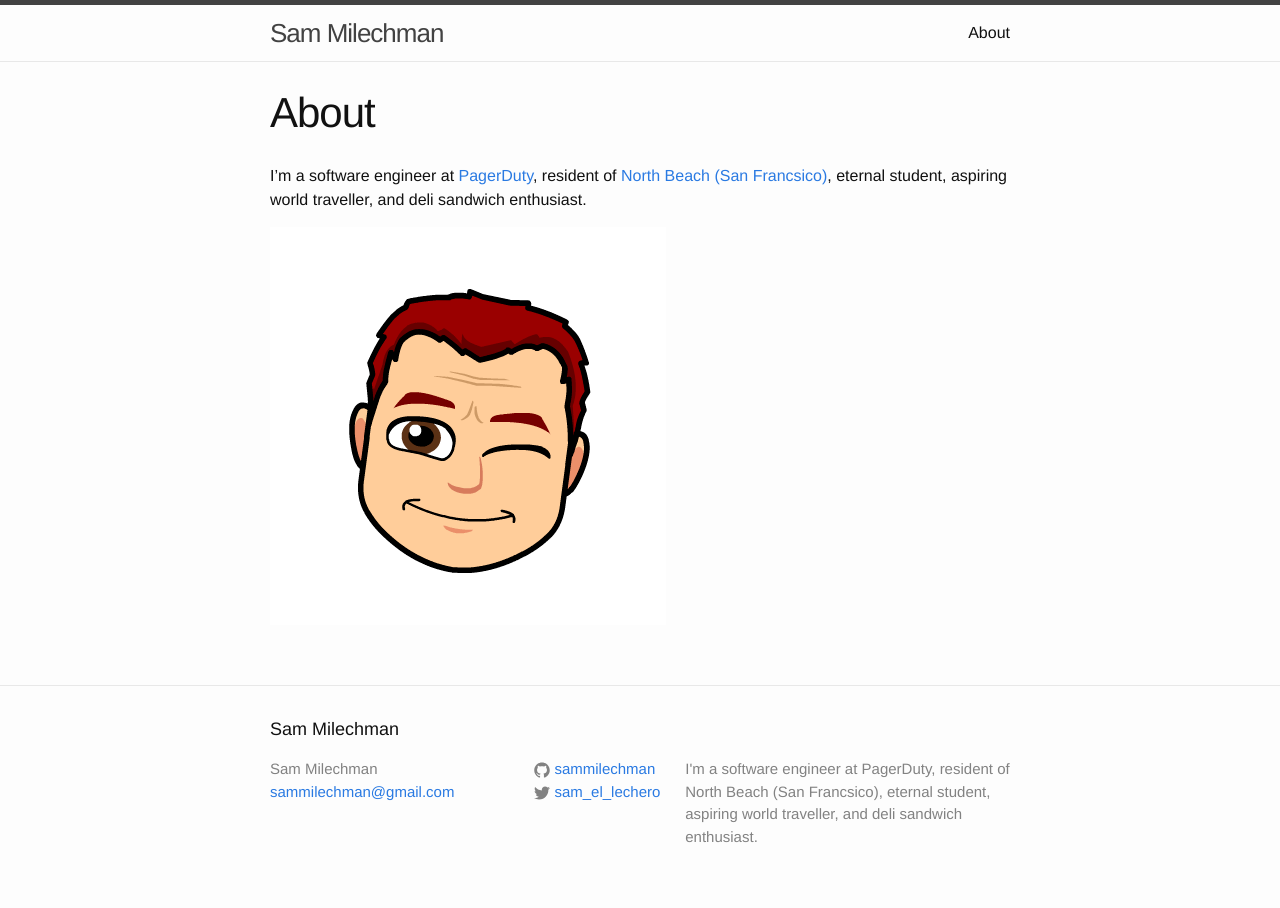
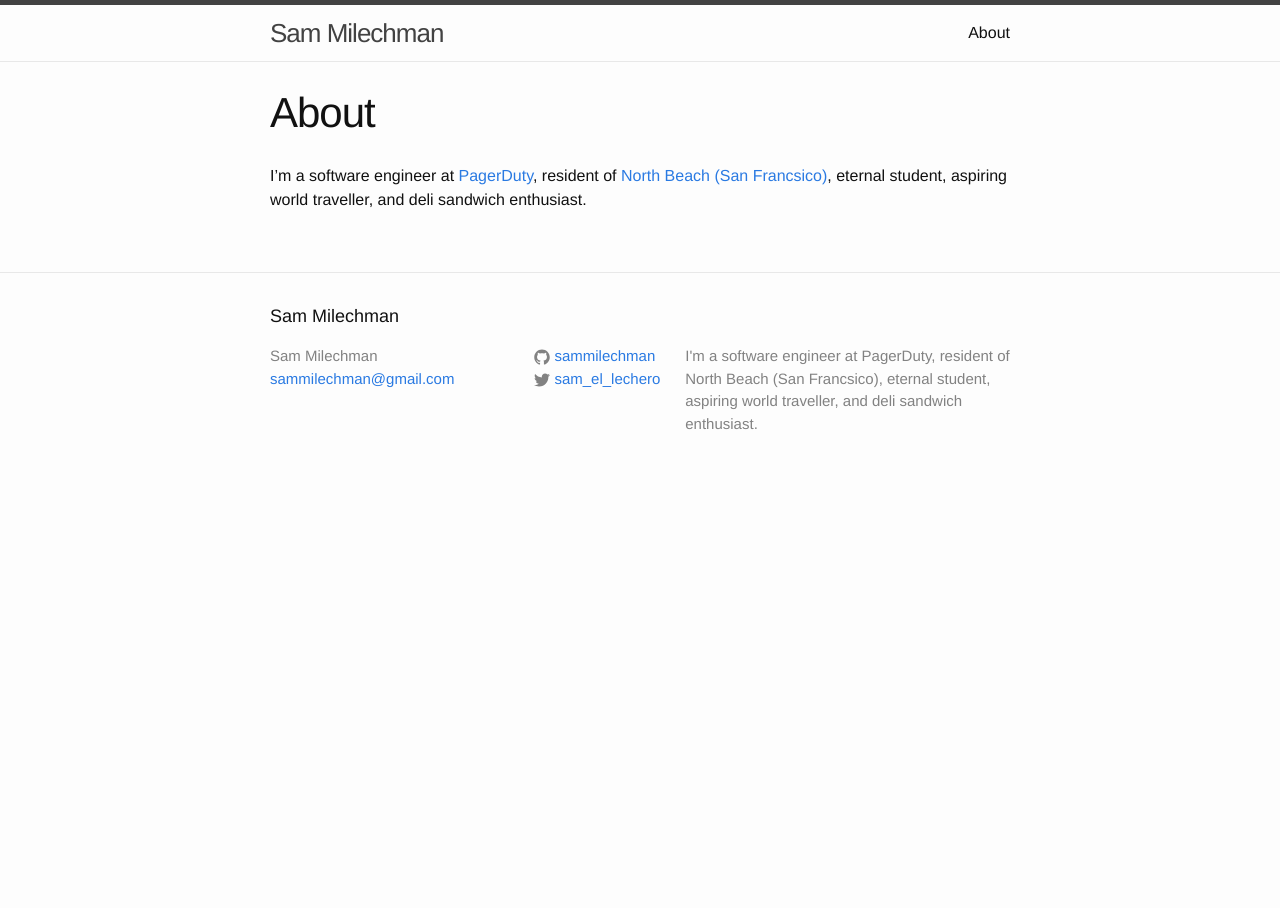
Before and after one commit to sammilechman/sammilechman.github.io, a Jekyll site: the page built from about.md, in a window 1280 px wide. Built offline with Jekyll 4.4.1, drawn with Linux system fonts in a browser that asks for light colours.

Commit message:
remove image from about page

```diff
--- a/about.md
+++ b/about.md
@@ -5,5 +5,3 @@ permalink: /about/
 ---
 
 I'm a software engineer at [PagerDuty](https://www.pagerduty.com/), resident of [North Beach (San Francsico)](https://en.wikipedia.org/wiki/North_Beach,_San_Francisco), eternal student, aspiring world traveller, and deli sandwich enthusiast.
-
-![My helpful screenshot]({{ site.url }}/assets/emoji.png)
```
